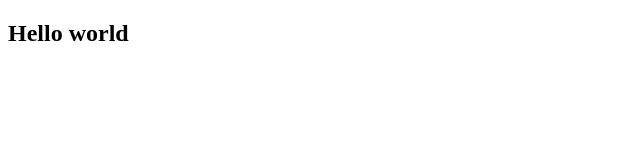
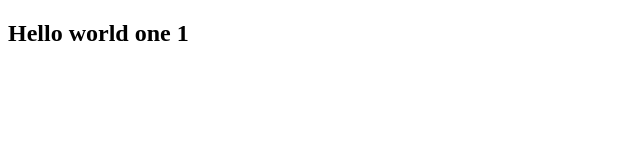
Before and after one commit to naheel-qudsia/git--github--ladies-taxi--naheel--suhailla, a plain HTML site: page index.html in a window 1280 px wide. Shown: the full height of the page, 0-640 px from the left. Drawn offline with Linux system fonts and the light colour scheme.

Commit message:
new update

```diff
--- a/index.html
+++ b/index.html
@@ -9,7 +9,7 @@
 
 <body>
 <h2>
-  Hello world
+  Hello world  one 1
 </h2>
 
 </body>
```
